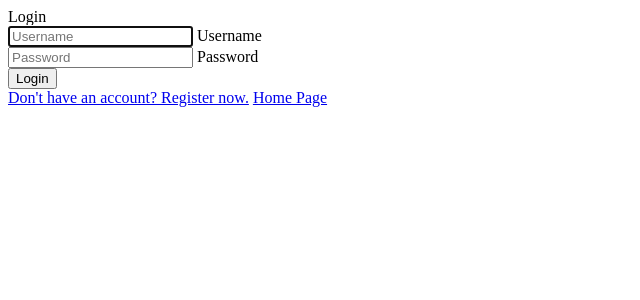
After one commit to anhkhoi01/BlockChain_Practice, a Flask app: page /login in a window 1280 px wide. The commit adds this page. Shown: the top 300 px of the page, without its empty margins (0-640 px from the left). Run offline with Flask 3, Linux system fonts and the light colour scheme; parts of the project's set-up code (start-up, migrations or seed data) failed here and were passed over; some libraries are stand-ins or nearby versions.

Commit message:
add Login page, login function, fix class block, read & write blockchain to db

```diff
--- a/app.py
+++ b/app.py
@@ -1,6 +1,7 @@
 from flask import flash, render_template, Flask, redirect, url_for, session, request, logging
 from passlib.hash import sha256_crypt
 from flask_mysqldb import MySQL
+from functools import wraps
 
 from sqlhelpers import *
 from forms import *
@@ -16,17 +17,30 @@ app.config['SECRET'] = 'secret123'
 
 mysql = MySQL(app)
 
+def is_logged_in(f):
+    @wraps(f)
+    def wrap(*args,**kwargs):
+        if 'logged_in' in session:
+            return f(*args,**kwargs)
+        else:
+            flash("Unauthorized, please login!", 'danger')
+            return redirect(url_for('login'))
+    return wrap
 def login_user(username):
-    pass
+    users = Table("users", "name", "email", "username", "password")
+    user = users.getone("username",username)
+
+    session['logged_in'] = True
+    session['username'] = username
+    session['name'] = user.get('name')
+    session['email'] = user.get('email')
+
 @app.route("/register", methods = ['GET','POST'])
 def register():
     form = RegisterForm(request.form)
     users = Table("users", "name", "email", "username", "password")
 
-    if form.validate():
-        print("form ok")
-
-    if 'POST' == request.method:
+    if 'POST' == request.method and form.validate():
         username = form.username.data
         email = form.email.data
         name = form.name.data
@@ -36,18 +50,48 @@ def register():
             users.insert(name,email,username,password)
             login_user(username)
             return redirect(url_for('dashboard'))
-            # return render_template('dashboard.html')
         else:
             flash("User already exit!", 'danger')
             return redirect(url_for('register'))
 
     return render_template('register.html', form=form)
 
-@app.route("/dashboard", methods = ['GET', 'POST'])
+@app.route("/login", methods = ['GET','POST'])
+def login():
+    if request.method == 'POST':
+        username = request.form['username']
+        candidate = request.form['password']
+
+        users = Table("users", "name", "email", "username", "password")
+        user = users.getone("username",username)
+        accpass = user.get('password')
+
+        if accpass is None:
+            flash("Username not found!", 'danger')
+            return redirect(url_for('login'))
+        elif sha256_crypt.verify(candidate,accpass):
+            login_user(username)
+            flash("Login success!", 'success')
+            return redirect(url_for('dashboard'))
+        else:
+            flash("Invalided password!", 'danger')
+            return redirect(url_for('login'))
+
+    return render_template('login.html')
+
+@app.route("/logout")
+@is_logged_in
+def logout():
+    session.clear()
+    flash("Logout success", 'success')
+    return redirect(url_for('login'))
+@app.route("/dashboard")
+@is_logged_in
 def dashboard():
-    return render_template('dashboard.html')
+    return render_template('dashboard.html', session=session)
 @app.route("/")
 def index():
+    test()
     # users = Table("users","name","email","username","password")
     # users.insert("John","john@gmail.com","johnJ","hash")
     return render_template('index.html')
--- a/templates/dashboard.html
+++ b/templates/dashboard.html
@@ -5,6 +5,6 @@
     <title>Title</title>
 </head>
 <body>
-<h1>Dashboard</h1>
+<h1>Welcome, {{ session.get('name') }}</h1>
 </body>
 </html>
--- /dev/null
+++ b/templates/login.html
@@ -0,0 +1,66 @@
+<!DOCTYPE html>
+<html lang="en">
+<!--ADAPTED FROM TEMPLATE at https://getbootstrap.com/docs/4.0/components/card/-->
+
+<head>
+
+    <meta charset="utf-8">
+    <meta content="IE=edge" http-equiv="X-UA-Compatible">
+    <meta content="width=device-width, initial-scale=1, shrink-to-fit=no" name="viewport">
+    <meta content="" name="description">
+    <meta content="" name="author">
+
+    <title>Shockwave - Login</title>
+<!--    <link href="{{ url_for('static', filename = 'images/favicon.ico') }}" rel="shortcut icon">-->
+
+<!--    <link href="{{url_for('static',filename='vendor/bootstrap/css/bootstrap.min.css')}}" rel="stylesheet">-->
+<!--    <link href="{{url_for('static',filename='vendor/fontawesome-free/css/all.min.css')}}" rel="stylesheet"-->
+<!--          type="text/css">-->
+<!--    <link href="{{url_for('static',filename='css/sb-admin.css')}}" rel="stylesheet">-->
+
+</head>
+
+<body class="bg-dark">
+
+<div class="container">
+    <div class="card card-login mx-auto mt-5">
+        <div class="card-header">Login</div>
+        <div class="card-body">
+
+            {% include 'includes/_messages.html' %}
+            <form action="" method="POST">
+                <div class="form-group">
+                    <div class="form-label-group">
+                        <input autofocus="autofocus" class="form-control" id="inputUsername" name="username"
+                               placeholder="Username" required="required" type="text"
+                               value={{request.form.username}}>
+                        <label for="inputUsername">Username</label>
+                    </div>
+                </div>
+                <div class="form-group">
+                    <div class="form-label-group">
+                        <input autofocus="autofocus" class="form-control" id="inputPassword" name="password"
+                               placeholder="Password" required="required" type="password"
+                               value={{request.form.password}}>
+                        <label for="inputPassword">Password</label>
+                    </div>
+                </div>
+                <button class="btn btn-primary btn-block" type="submit">Login</button>
+            </form>
+
+
+            <div class="text-center">
+                <a class="d-block small mt-3" href="register">Don't have an account? Register now.</a>
+                <a class="d-block small mt-3" href="/">Home Page</a>
+            </div>
+        </div>
+    </div>
+</div>
+
+<!--<script src="{{url_for('static',filename='vendor/jquery/jquery.min.js')}}"></script>-->
+<!--<script src="{{url_for('static',filename='vendor/bootstrap/js/bootstrap.bundle.min.js')}}"></script>-->
+<!--<script src="{{url_for('static',filename='vendor/jquery-easing/jquery.easing.min.js')}}"></script>-->
+
+</body>
+
+</html>
```
Also changed, not shown: blockchain.py (+9 -6 lines), sqlhelpers.py (+14 -2 lines).
